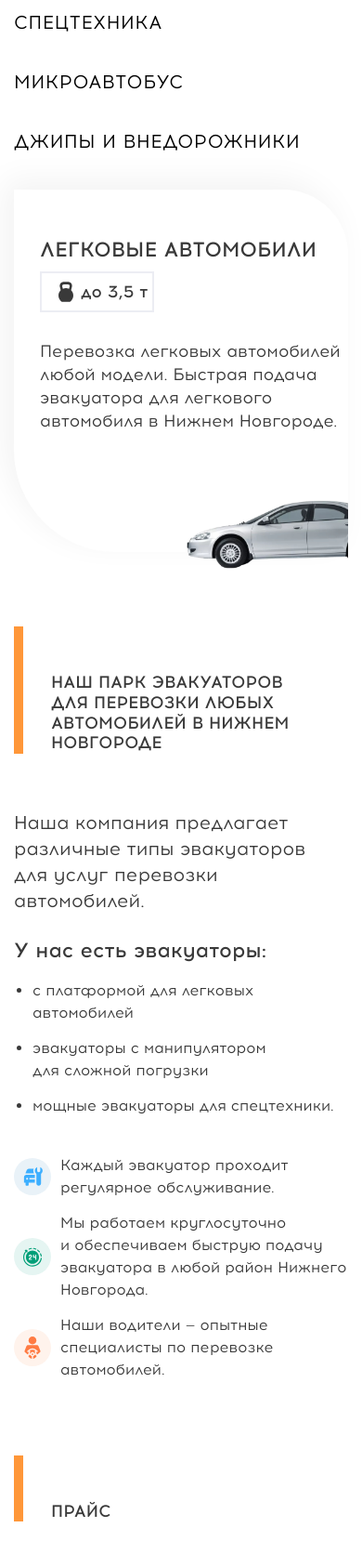
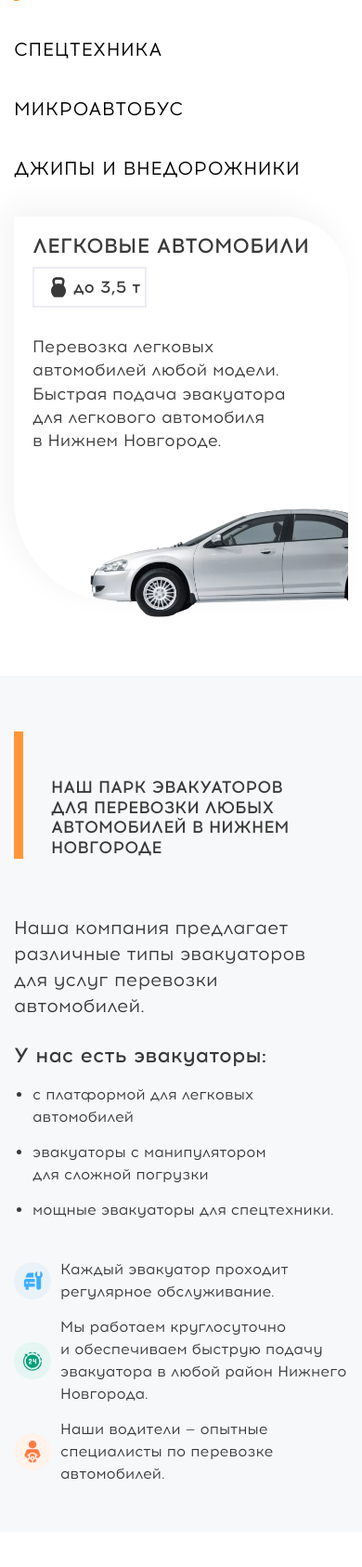
Before and after one commit to AleksandrP23/evakuator, a PHP site: page /test.php in a window 390 px wide. Shown: the part 4560-6246 px from the top of the page at 93% size. Run offline with PHP 8.4, Linux system fonts and the light colour scheme; some libraries are stand-ins or nearby versions.

Commit message:
Add files via upload

```diff
--- a/css/style.css
+++ b/css/style.css
@@ -1206,7 +1206,7 @@ body.compensate-for-scrollbar {
 .map {
   min-height: 626px;
   /* overflow: hidden; */
-  background-image: url(../images/mai-bg.webp);
+  background-image: url(/images/mai-bg.webp);
   background-repeat: no-repeat;
   /* background-size: 100% auto; */
   background-position: center;
@@ -1957,6 +1957,9 @@ body.compensate-for-scrollbar {
 
 .about {
   padding-bottom: 80px;
+  background: #f7f8fa;
+  padding-top: 60px;
+  margin-bottom: 80px;
 }
 
 .about__title {
@@ -2191,6 +2194,9 @@ body.compensate-for-scrollbar {
   width: calc((100% - ((var(--elems) - 1) * var(--gap))) / (var(--elems)));
   position: relative;
   padding: 40px;
+  box-shadow: -10px -10px 34px 0 rgba(0, 0, 0, 0.05);
+  background: #f7f8fa;
+  border-radius: 0 30px 30px 30px;
 }
 
 .written-rewiews__item-title {
@@ -2219,6 +2225,10 @@ body.compensate-for-scrollbar {
 
 .section-maps__content {
   padding: 40px;
+  background: #f7f8fa;
+  border-radius: 30px;
+  max-width: 734px;
+  width: 100%;
 }
 
 .section-maps__title {
@@ -3033,6 +3043,10 @@ font-size: 20px;
     align-items: flex-start;
   }
 
+  .benefits__box {
+    border-radius: 0 0 80px 0;
+  }
+
   .benefits__items {
     background-size: contain;
     margin-top: -80px;
@@ -3046,7 +3060,8 @@ font-size: 20px;
   }
 
   .cars__content-img {
-    width: 50%;
+    width: 70%;
+    right: 0;
   }
 
   .written-rewiews__list {
@@ -3264,6 +3279,10 @@ font-size: 20px;
   .section-card {
     padding-bottom: 60px;
   }
+
+  .cars__content-img {
+    width: 80%;
+  }
 }
 
 @media (max-width:767px) {
@@ -3348,8 +3367,12 @@ font-size: 20px;
   }
 
   .benefits__text {
-    font-size: 14px;
-    line-height: 21px;
+    font-size: 16px;
+    line-height: 1.2;
+  }
+
+  .section-card-form__btn {
+    font-size: 15px;
   }
 
   .footer__inner {
@@ -3513,7 +3536,7 @@ font-size: 20px;
 
   .cars__content {
     margin-left: 0;
-    padding: 53px 0 45px 28px;
+    padding: 20px;
   }
 
   .cars__content-wrapper {
@@ -3573,7 +3596,12 @@ font-size: 20px;
   }
 
   .cars__content-text {
-    padding-bottom: 70px;
+    padding-bottom: 140px;
+  }
+
+  .about {
+    padding-bottom: 50px;
+    margin-bottom: 60px;
   }
 }
 
@@ -3840,5 +3868,4 @@ font-size: 20px;
 
 .display-none {
   display: none;
-
-}
+}
```
Also changed, not shown: index.html (+6 -6 lines).
